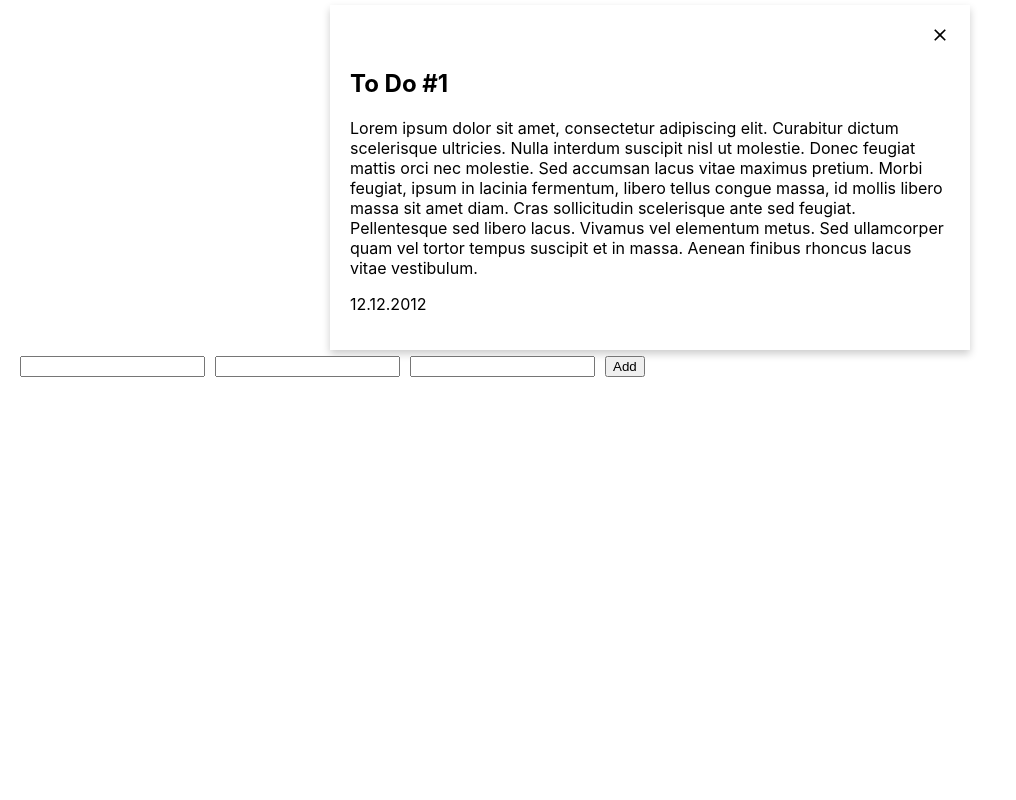
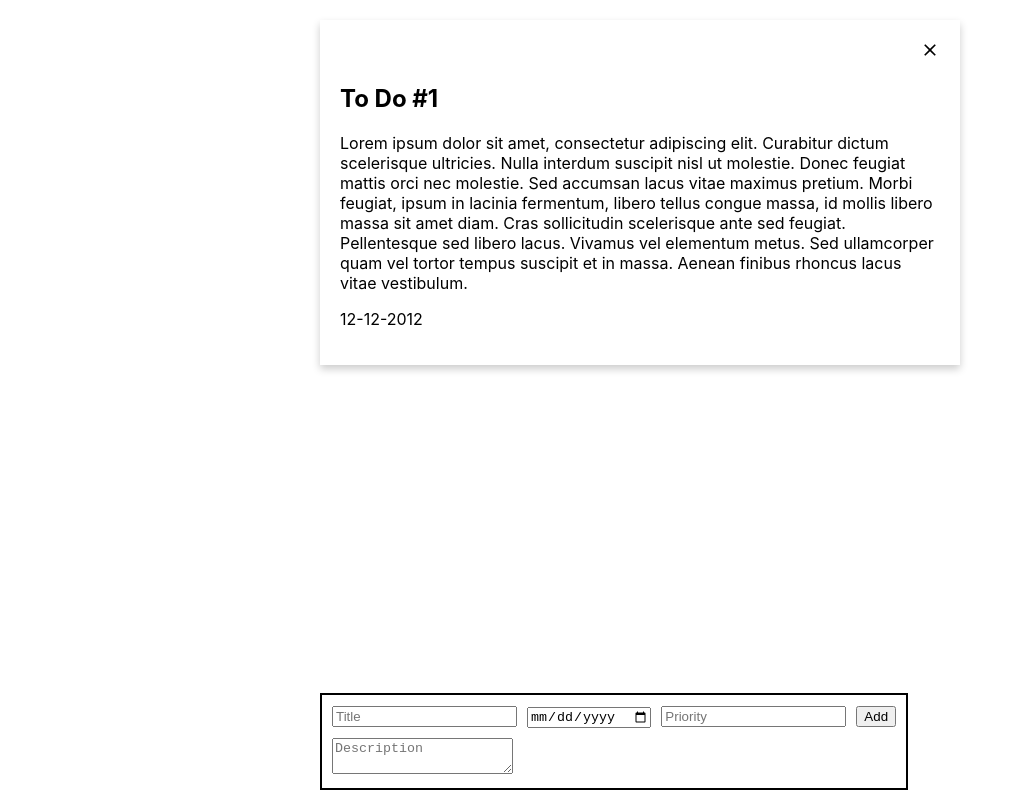
Before and after one commit to Galateyta/ITC-10, a React (Create React App) app in the folder Tigran_Nalbandyan/ReactJS/project/: page / in a window 1280 px wide. Shown: the whole page, without its empty margins (0-1016 px from the left). Built offline with nearby package versions, Linux system fonts and the light colour scheme.

Commit message:
Make form fixed and add priority value

```diff
--- a/Tigran_Nalbandyan/ReactJS/project/src/App.css
+++ b/Tigran_Nalbandyan/ReactJS/project/src/App.css
@@ -1,30 +1,33 @@
 #App {
-  padding-left: 20px;
+  display: grid;
+	justify-content: center;
 }
 
 input {
   margin-right: 10px;
 }
 
-.list-table {
-  text-align: center;
-  border-collapse: collapse;
-   border: 1px solid black;
-   margin-top: 20px;
-   margin-bottom: 20px;
+textarea {
+	margin-top: 10px;
+	max-width: 50%;
+	max-height: 100px;
 }
 
-.list-table > td, th{
-  padding: 4px;
+form {
+	position: fixed;
+	bottom: 10px;
+	left: 25%;
+	background-color: white;
+	border: 2px solid black;
+	padding: 10px;
 }
 
 #cards {
-	display: grid;
-	justify-content: center;
+	margin-bottom: 100px;
 }
 
 .card {
-	margin: 5px 20px;
+	margin: 20px 0;
 	padding: 20px;
 	min-width: 300px;
 	max-width: 600px;
--- a/Tigran_Nalbandyan/ReactJS/project/src/App.js
+++ b/Tigran_Nalbandyan/ReactJS/project/src/App.js
@@ -7,9 +7,10 @@ class App extends React.Component {
     super(props);
     this.state = { items: [{title: 'To Do #1',
                             description: 'Lorem ipsum dolor sit amet, consectetur adipiscing elit. Curabitur dictum scelerisque ultricies. Nulla interdum suscipit nisl ut molestie. Donec feugiat mattis orci nec molestie. Sed accumsan lacus vitae maximus pretium. Morbi feugiat, ipsum in lacinia fermentum, libero tellus congue massa, id mollis libero massa sit amet diam. Cras sollicitudin scelerisque ante sed feugiat. Pellentesque sed libero lacus. Vivamus vel elementum metus. Sed ullamcorper quam vel tortor tempus suscipit et in massa. Aenean finibus rhoncus lacus vitae vestibulum.',
-                            date: '12.12.2012',
+                            date: '12-12-2012',
                             id: Date.now(),
-                          }], title: '', description: '', date: ''};
+                            priority: '1'
+                          }], title: '', description: '', date: '', priority: ''};
     this.handleChange = this.handleChange.bind(this);
     this.handleSubmit = this.handleSubmit.bind(this);
   }
@@ -19,22 +20,28 @@ class App extends React.Component {
       <div id="App">
         <List items={this.state.items} removeItem={this.removeItem} />
         <form onSubmit={this.handleSubmit}>
+          <div>
             <input
               id="title"
               onChange={this.handleChange}
               value={this.state.title}
-            required
-          />
-          <input
-            id="description"
-            onChange={this.handleChange}
-            value={this.state.description}
+              placeholder="Title"
               required
             />
             <input
               id="date"
               onChange={this.handleChange}
               value={this.state.date}
+              placeholder="Date"
+              type="date"
+              min="1"
+              required
+            />
+            <input
+              id="priority"
+              onChange={this.handleChange}
+              value={this.state.priority}
+              placeholder="Priority"
               type="number"
               min="1"
               required
@@ -42,6 +49,16 @@ class App extends React.Component {
             <button>
               Add
             </button>
+          </div>
+          <div>
+            <textarea
+            id="description"
+            onChange={this.handleChange}
+            value={this.state.description}
+            placeholder="Description"
+            required
+            />
+          </div>
         </form>
       </div>
     );
@@ -54,6 +71,8 @@ class App extends React.Component {
       this.setState({ description: e.target.value });
      } else if (e.target.id === 'date') {
       this.setState({ date: e.target.value });
+    } else if (e.target.id === 'priority') {
+      this.setState({ priority: e.target.value });
     }
   }
 
```
Lines whose indentation alone changed are shown as unchanged.
